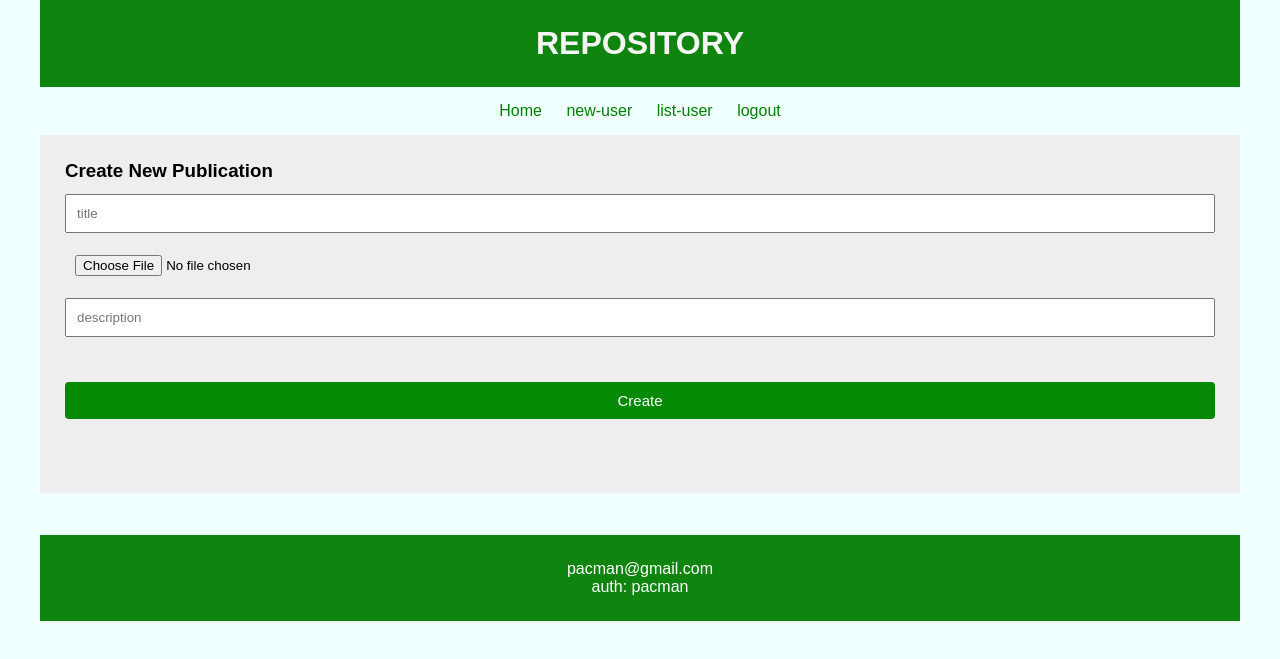
After one commit to pacman2020/mini-blog-with-flask, a Flask app: page /create-publication in a window 1280 px wide. The commit adds this page. Shown: the top 659 px of the page. Run offline with Flask 2, Linux system fonts and the light colour scheme.

Commit message:
creation of Classforms and basic form of publication form

```diff
--- a/app/controllers/publicationController.py
+++ b/app/controllers/publicationController.py
@@ -1,6 +1,6 @@
 from app import app, request, render_template, redirect
 from app.models.Publication import PublicationModel
-
+from app.forms import PublicationForm
 
 @app.route('/')
 def home():
@@ -10,3 +10,10 @@ def home():
         }
     ]
     return render_template('publications/list-publication.html', publications=publications)
+
+@app.route('/create-publication')
+def create_publication():
+    form = PublicationForm()
+    if request.method == 'POST' and form.validate():
+        return 'salve'
+    return render_template('publications/create-publication.html', form=form)
--- a/app/forms.py
+++ b/app/forms.py
@@ -1,4 +1,4 @@
-from wtforms import StringField, Form
+from wtforms import StringField, Form, FileField
 from wtforms.validators import DataRequired
 
 class UserForm(Form):
@@ -8,3 +8,8 @@ class UserForm(Form):
 
 class UserFormUpdate(Form):
     username = StringField('Username', validators=[DataRequired()])
+
+class PublicationForm(Form):
+    title = StringField('Title', validators=[DataRequired()])
+    img = FileField('img')
+    description = StringField('Description', validators=[DataRequired()])
--- /dev/null
+++ b/app/templates/publications/create-publication.html
@@ -0,0 +1,16 @@
+{% extends "base.html" %}
+
+{% block title %}create publication{% endblock %}
+
+{% block conteudo %}
+<h3>Create New Publication</h3>
+<form action="/new-publication" method="POST">
+    {{ form.csrf_token }}
+
+    {{ form.title(placeholder="title") }}
+    {{ form.img(placeholder="description") }}
+    {{ form.description(placeholder="description") }}
+
+    <input class="btn" type="submit" value="Create">
+</form>
+{% endblock %}
--- a/app/templates/publications/list-publication.html
+++ b/app/templates/publications/list-publication.html
@@ -3,7 +3,7 @@
 {% block title %}list publications{% endblock %}
 
 {% block conteudo %}
-<a href="#"><button>new-publication</button></a>
+<a href="/create-publication"><button>new-publication</button></a>
 {% for publication in publications %}
     <div class="posts">
         <div class="post-header">
--- a/app/templates/users/create-user.html
+++ b/app/templates/users/create-user.html
@@ -3,7 +3,7 @@
 {% block title %}create user{% endblock %}
 
 {% block conteudo %}
-<h3>Create New Post</h3>
+<h3>Create New User</h3>
 <form action="/new-user" method="POST">
     {{ form.csrf_token }}
 
```
